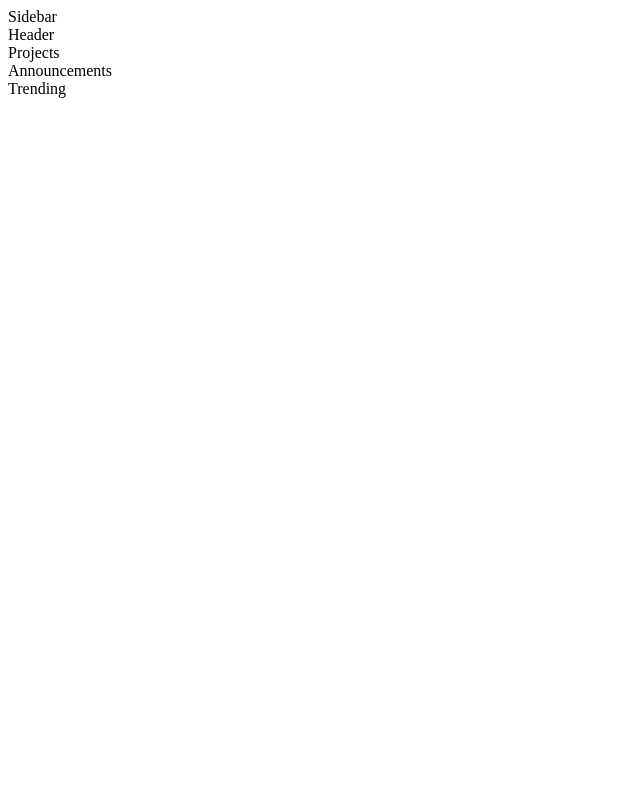
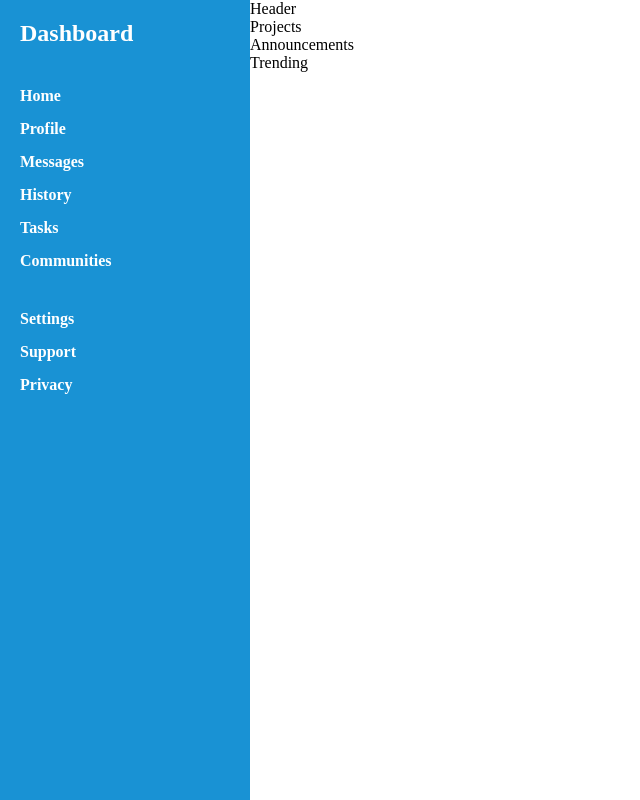
Before and after one commit to kshitijtoshniwal/admin-dashboard, a plain HTML site: page index.html in a window 1280 px wide. Shown: the whole page, without its empty margins (0-640 px from the left). Drawn offline with Linux system fonts and the light colour scheme.

Commit message:
Build dashboard sidebar

```diff
--- a/index.html
+++ b/index.html
@@ -12,9 +12,34 @@
 
     <div class="container">
 
+
         <aside class="sidebar">
-            Sidebar
+
+            <div class="dashboard-logo">
+                <h1>Dashboard</h1>
+            </div>
+
+            <nav class="primary-nav">
+                <ul>
+                    <li><a href="#">Home</a></li>
+                    <li><a href="#">Profile</a></li>
+                    <li><a href="#">Messages</a></li>
+                    <li><a href="#">History</a></li>
+                    <li><a href="#">Tasks</a></li>
+                    <li><a href="#">Communities</a></li>
+                </ul>
+            </nav>
+
+            <nav class="secondary-nav">
+                <ul>
+                    <li><a href="#">Settings</a></li>
+                    <li><a href="#">Support</a></li>
+                    <li><a href="#">Privacy</a></li>
+                </ul>
+            </nav>
+
         </aside>
+
 
         <div class="main-content">
 
--- a/style.css
+++ b/style.css
@@ -0,0 +1,54 @@
+
+/* Reset browser defaults */
+* {
+    margin: 0;
+    padding: 0;
+    box-sizing: border-box;
+}
+
+/* Main dashboard layout */
+.container {
+    display: grid;
+    grid-template-columns: 250px 1fr;
+    min-height: 100vh;
+}
+
+/* Layout of the page content */
+.main-content {
+    display: grid;
+    grid-template-rows: auto 1fr;
+}
+
+
+/* Sidebar */
+.sidebar {
+    background-color: #1992d4;
+    color: white;
+    padding: 20px;
+
+    display: flex;
+    flex-direction: column;
+    gap: 40px;
+}
+
+/* Dashboard branding */
+.dashboard-logo h1 {
+    font-size: 24px;
+}
+
+/* Navigation lists */
+.sidebar ul {
+    list-style: none;
+
+    display: flex;
+    flex-direction: column;
+    gap: 15px;
+}
+
+/* Navigation links */
+.sidebar a {
+    color: white;
+    text-decoration: none;
+    font-size: 16px;
+    font-weight: bold;
+}
```
